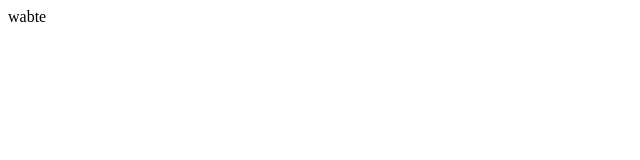
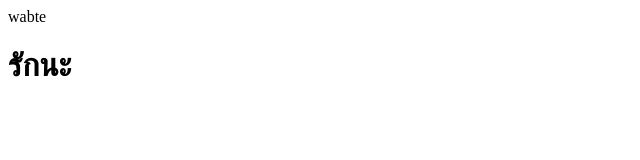
Before and after one commit to popcat1320/wabjao, a plain HTML site: page index.html in a window 1280 px wide. Shown: the whole page, without its empty margins (0-640 px from the left). Drawn offline with Linux system fonts and the light colour scheme.

Commit message:
Update index.html

```diff
--- a/index.html
+++ b/index.html
@@ -3,7 +3,11 @@
   <head>
   <meta charset="UTF-8">
   <titli>wabte</titli>
+  <body>
+<h1>รักนะ</h1>
 
+
+  </body>
 
 
 
```
